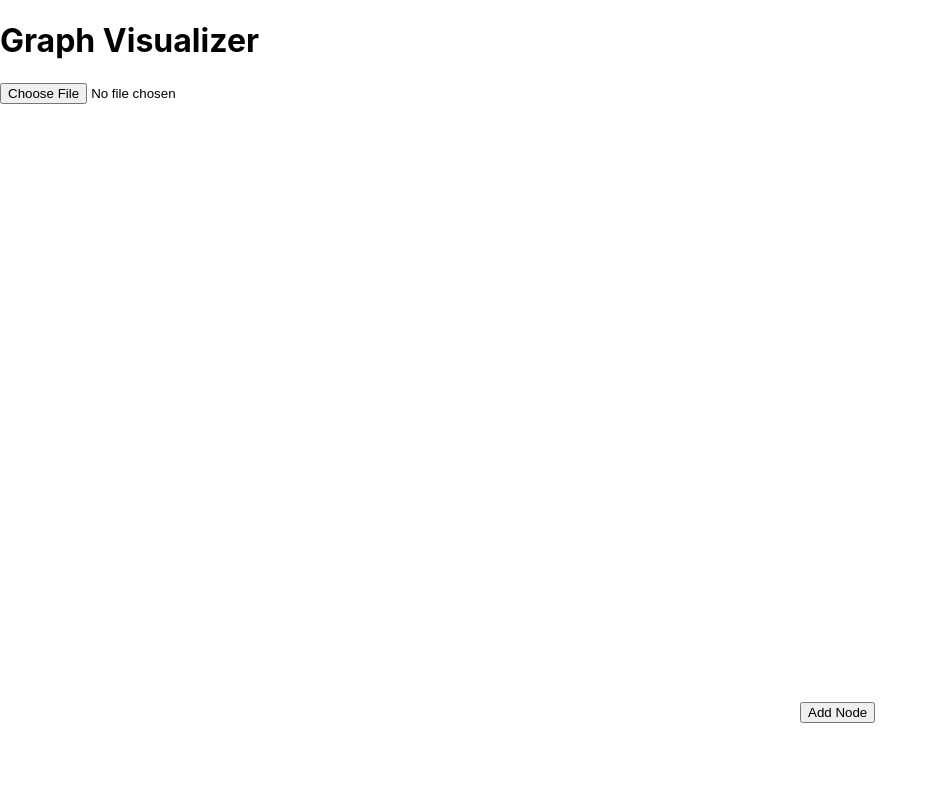
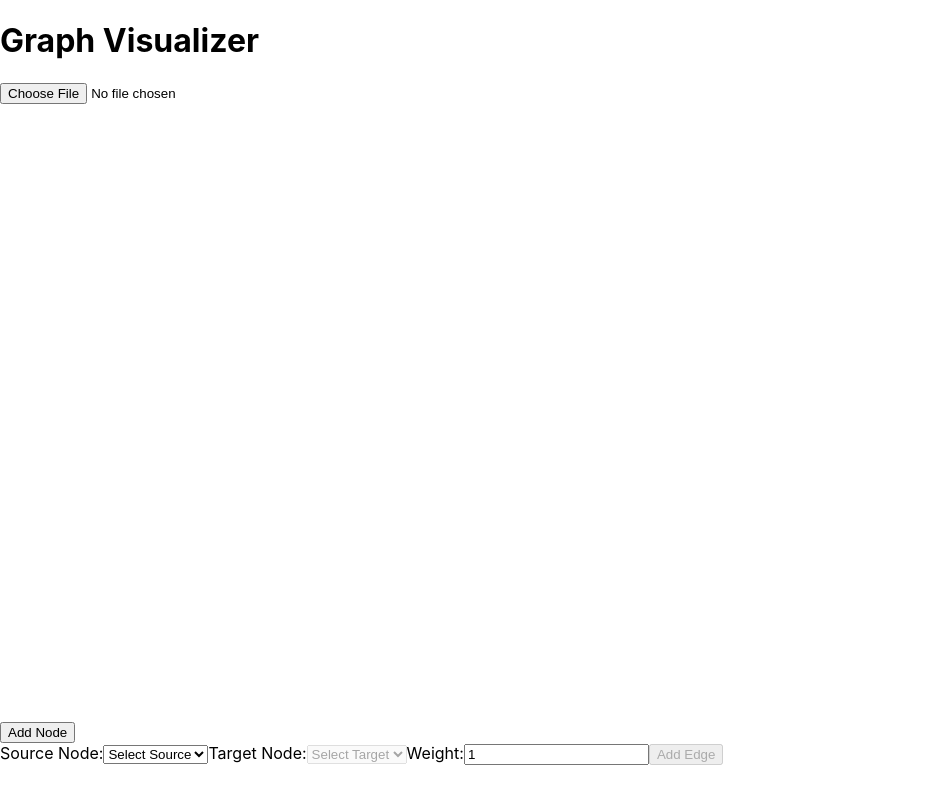
Before and after one commit to Matic054/GraphVisualizer, a React (Create React App) app: page / in a window 1280 px wide. Shown: the whole page, without its empty margins (0-938 px from the left). Built offline with nearby package versions, Linux system fonts and the light colour scheme.

Commit message:
can add edges

```diff
--- a/src/components/GraphVisualizer.js
+++ b/src/components/GraphVisualizer.js
@@ -4,6 +4,9 @@ import * as d3 from 'd3';
 const GraphVisualizer = ({ initialVertices, initialEdges }) => {
   const [vertices, setVertices] = useState(initialVertices);
   const [edges, setEdges] = useState(initialEdges);
+  const [sourceNode, setSourceNode] = useState('');
+  const [targetNode, setTargetNode] = useState('');
+  const [edgeWeight, setEdgeWeight] = useState(1);
 
   const svgRef = useRef();
   const simulationRef = useRef();
@@ -14,9 +17,11 @@ const GraphVisualizer = ({ initialVertices, initialEdges }) => {
   }, [initialVertices, initialEdges]);
 
   useEffect(() => {
-    if (!vertices.length || !edges.length) {
+    if (!vertices.length) {
       return;
     }
+
+    console.log("The edges:", edges);
 
     const svg = d3.select(svgRef.current);
     svg.selectAll('*').remove();
@@ -31,15 +36,15 @@ const GraphVisualizer = ({ initialVertices, initialEdges }) => {
       .attr('viewBox', '0 -5 10 10')
       .attr('refX', 15)
       .attr('refY', 0)
-      .attr('markerWidth', 6)
-      .attr('markerHeight', 6)
+      .attr('markerWidth', 12)
+      .attr('markerHeight', 12)
       .attr('orient', 'auto')
       .append('path')
       .attr('d', 'M0,-5L10,0L0,5')
       .attr('fill', '#999');
 
     simulationRef.current = d3.forceSimulation(vertices)
-      .force('link', d3.forceLink(edges).id(d => d.id).distance(200))
+      .force('link', d3.forceLink(edges).id(d => d.id).distance(150))
       .force('charge', d3.forceManyBody().strength(-500))
       .force('center', d3.forceCenter(width / 2, height / 2));
 
@@ -49,7 +54,7 @@ const GraphVisualizer = ({ initialVertices, initialEdges }) => {
       .enter().append('line')
       .attr('stroke', '#999')
       .attr('stroke-opacity', 0.6)
-      .attr('stroke-width', 1) // Setting stroke width to a constant value
+      .attr('stroke-width', 1)
       .attr('marker-end', d => d.directed ? 'url(#end)' : null);
 
     const edgeLabels = svg.append('g')
@@ -126,10 +131,66 @@ const GraphVisualizer = ({ initialVertices, initialEdges }) => {
     setVertices(newVertices);
   };
 
+  const handleAddEdge = () => {
+    // Create the new edge
+    const newEdge = { source: sourceNode, target: targetNode, weight: edgeWeight, directed: true };
+
+    // Check if the opposite edge exists
+    const oppositeEdgeIndex = edges.findIndex(edge =>
+      edge.source.id === targetNode && edge.target.id === sourceNode && edge.weight === edgeWeight
+    );
+
+    console.log('Opposite edge index:', oppositeEdgeIndex); // Log the index of the opposite edge if found
+    console.log('Current edges:', edges); // Log the current edges
+    console.log('New edge:', newEdge); // Log the new edge being added
+
+    if (oppositeEdgeIndex !== -1) {
+      // If the opposite edge exists, update both to be undirected
+      const updatedEdges = edges.map((edge, index) => {
+        if (index === oppositeEdgeIndex || (edge.source.id === sourceNode && edge.target.id === targetNode && edge.weight === edgeWeight)) {
+          return { ...edge, directed: false };
+        }
+        return edge;
+      });
+      setEdges(updatedEdges);
+    } else {
+      // If the opposite edge does not exist, just add the new edge
+      setEdges([...edges, newEdge]);
+    }
+  };
+
+
   return (
     <div>
       <svg ref={svgRef} width="800" height="600"></svg>
-      <button onClick={addNode}>Add Node</button>
+      <div>
+        <button onClick={addNode}>Add Node</button>
+      </div>
+      <div>
+        <label>
+          Source Node:
+          <select value={sourceNode} onChange={e => setSourceNode(e.target.value)}>
+            <option value="">Select Source</option>
+            {vertices.map(vertex => (
+              <option key={vertex.id} value={vertex.id}>{vertex.id}</option>
+            ))}
+          </select>
+        </label>
+        <label>
+          Target Node:
+          <select value={targetNode} onChange={e => setTargetNode(e.target.value)} disabled={!sourceNode}>
+            <option value="">Select Target</option>
+            {vertices.filter(vertex => vertex.id !== sourceNode).map(vertex => (
+              <option key={vertex.id} value={vertex.id}>{vertex.id}</option>
+            ))}
+          </select>
+        </label>
+        <label>
+          Weight:
+          <input type="number" value={edgeWeight} onChange={e => setEdgeWeight(parseFloat(e.target.value))} />
+        </label>
+        <button onClick={handleAddEdge} disabled={!sourceNode || !targetNode}>Add Edge</button>
+      </div>
     </div>
   );
 };
```
